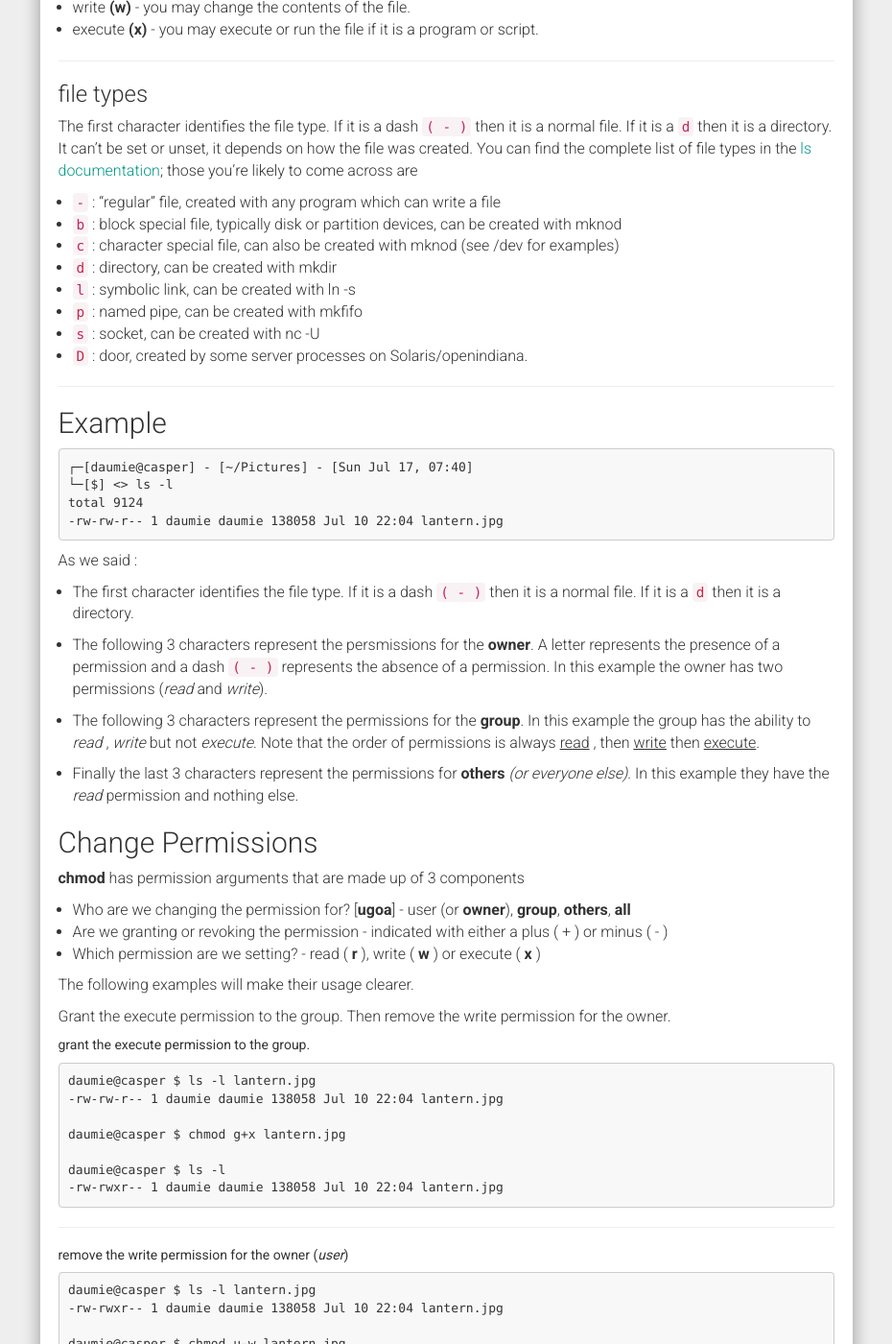
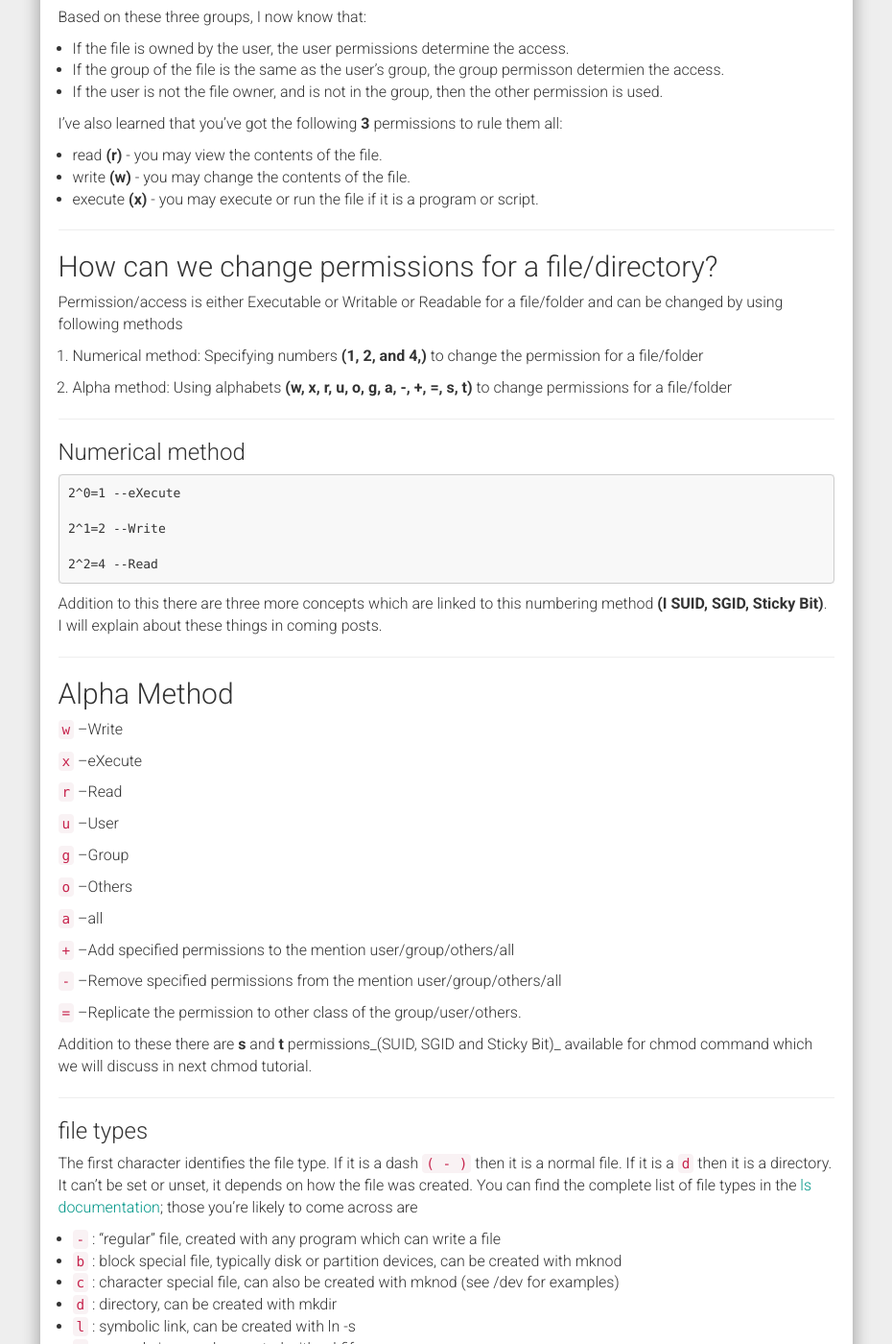
Before and after one commit to daumie/blog, a Jekyll site: the page built from _posts/2016-07-17-understanding-unix-permissions-and-their-attributes.md, in a window 1280 px wide and 1400 px high, scrolled down 745 px. Shown: the whole window at 96% size, without its empty margins (321-1251 px from the left). Built offline with Jekyll 4.4.1, drawn with Linux system fonts in a browser that asks for light colours; nearby versions of some CDN libraries; comment, search, counter and statistics services are not loaded; some of the changed text lies outside the part shown.

Commit message:
Improve editing, supplement on the post for clarity

```diff
--- a/_posts/2016-07-17-understanding-unix-permissions-and-their-attributes.md
+++ b/_posts/2016-07-17-understanding-unix-permissions-and-their-attributes.md
@@ -9,6 +9,10 @@ categories: linux
 I've never really got how `chmod` worked up until today. I followed a tutorial that explained a big deal to me.
 
 The chmod command in Linux/Unix is abbreviated as **CH**ange  **MOD**e. Chmod command is useful to change permission for Files and folders in Linux/Unix.
+
+This type of restriction is useful for effective file/folder management, securing system and providing a level of access to a file/folder for the users who access them.
+
+![Chmod](/assets/img/chmod.png)
 
 For example, I've read that you've got three different permission groups._(For every file we define 3 sets of people for whom we may specify permissions.)_
 
@@ -31,6 +35,54 @@ I've also learned that you've got the following **3** permissions to rule them a
 - read **(r)** - you may view the contents of the file.
 - write **(w)** - you may change the contents of the file.
 - execute **(x)** - you may execute or run the file if it is a program or script.
+
+---
+
+## How can we change permissions for a file/directory?
+
+Permission/access is either Executable or Writable or Readable for a file/folder and can be changed by using following methods
+
+1. Numerical method: Specifying numbers **(1, 2, and 4,)** to change the permission for a file/folder
+
+2. Alpha method: Using alphabets **(w, x, r, u, o, g, a, -, +, =, s, t)** to change permissions for a file/folder
+
+---
+
+### Numerical method
+
+    2^0=1 --eXecute
+
+    2^1=2 --Write
+
+    2^2=4 --Read
+
+Addition to this there are three more concepts which are linked to this numbering method **(I SUID, SGID, Sticky Bit)**. I will explain about these things in coming posts.
+
+---
+
+## Alpha Method
+
+`w` --Write
+
+`x` --eXecute
+
+`r` --Read
+
+`u` --User
+
+`g` --Group
+
+`o` --Others
+
+`a` --all
+
+`+` --Add specified permissions to the mention user/group/others/all
+
+`-` --Remove specified permissions from the mention user/group/others/all
+
+`=` --Replicate the permission to other class of the group/user/others.
+
+Addition to these there are **s** and **t** permissions_(SUID, SGID and Sticky Bit)_ available for chmod command which we will discuss in next chmod tutorial.
 
 ---
 
@@ -162,6 +214,52 @@ Now the interesting point to note is that we may represent all 8 octal values wi
 	daumie@casper $ls -l lantern.jpg
 	--w-r----- 1 daumie daumie 138058 Jul 10 22:04 lantern.jpg
 
+
+## Examples
+
+#### Through Numerical method
+
+**Example 1**: The file should have read, write and execute permissions to user, read and execute permissions to group and read, and execute permissions to others.
+
+read, write and execute permissions to user  = **7**
+
+read and execute permissions to group  = **5**
+
+read and execute permissions to others = **5**
+
+So total permissions will be **755**
+
+	$ chmod 755 filename
+
+
+**Example 2**: Providing write access to a user
+
+	$ chmod u+w filename
+
+**Example 3**: Adding write permissions to a group
+
+	$ chmod g+w filename
+
+**Example 4**: Adding executable permissions to others
+
+	$ chmod o+x filename
+
+**Example 5**: Adding executable and write permissions to all
+
+	$ chmod a+wx filename
+
+**Example 6**: Replicating user permissions to a group
+
+	$ chmod u=g filename
+
+**Example 7**: Removing execute permissions to a user
+
+	$ Chmod u-x filename
+
+**Example 8**: Adding execute permissions to others
+
+	$ Chmod o+x
+
 People often remember commonly used number sequences for different types of files and find this method quite convenient. For example **755** or **750** are commonly used for scripts.
 
 
```
